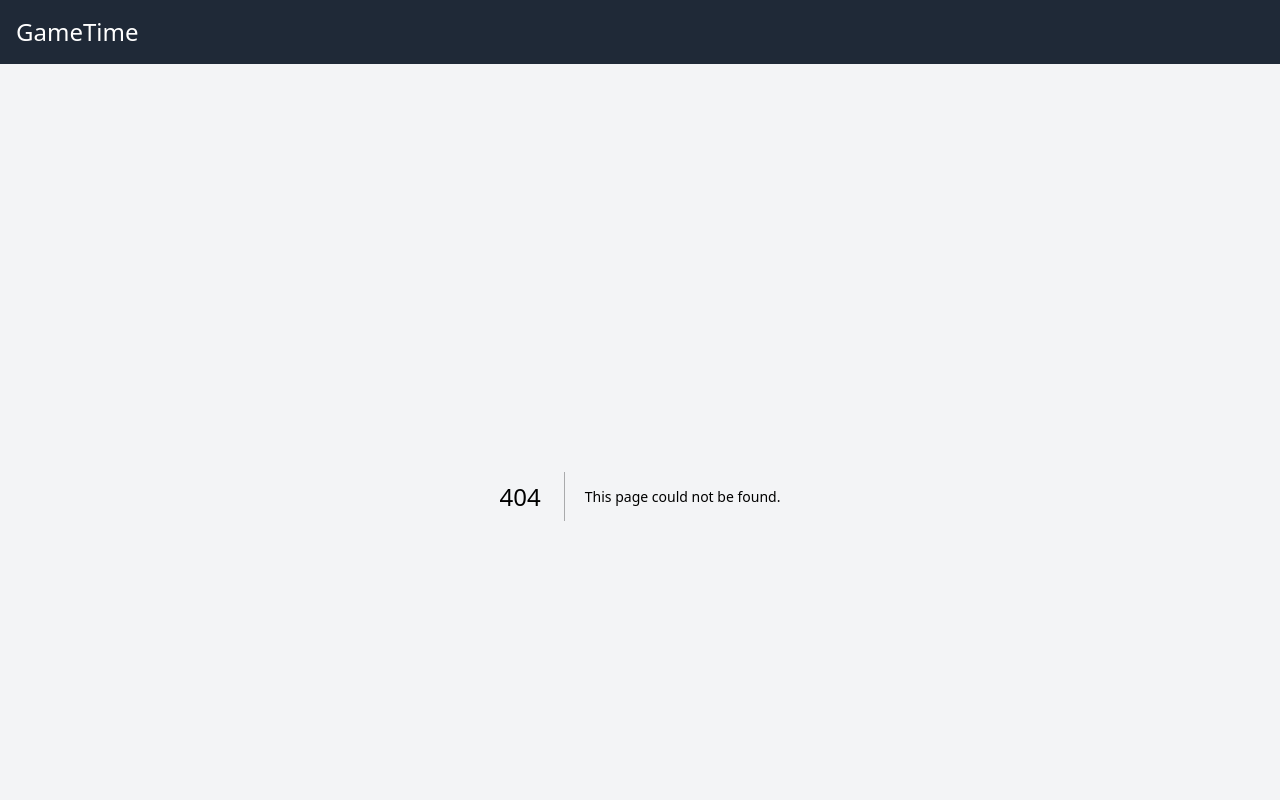
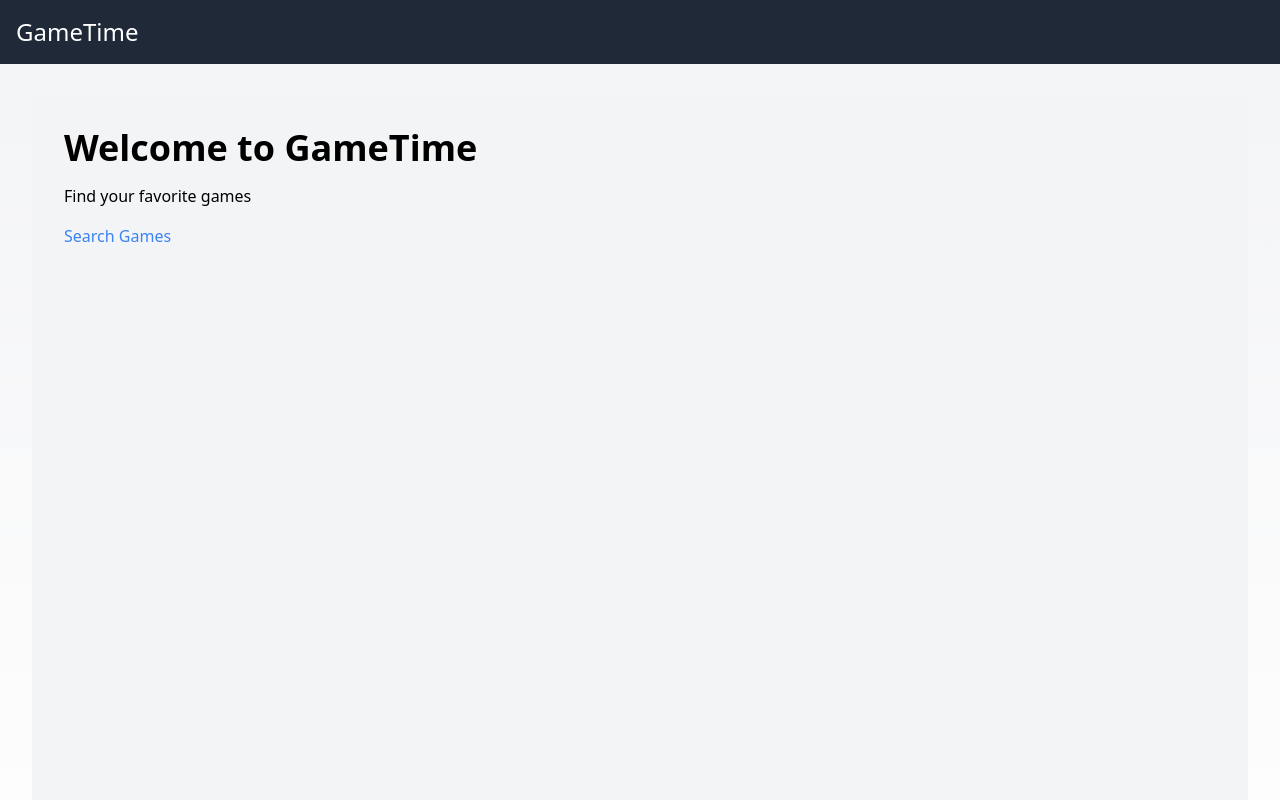
Before and after one commit to B9JagoNgadpro/gametime_frontend, a Next.js app: page /search in a window 1280 px wide. Before the commit this address had no page. Shown: the top 800 px of the page. Built offline with nearby package versions, Linux system fonts and the light colour scheme.

Commit message:
[FEATURE] Add search page with Tailwind CSS classes and functionality

```diff
--- /dev/null
+++ b/src/app/search/page.tsx
@@ -0,0 +1,13 @@
+import Link from 'next/link';
+
+export default function Home() {
+    return (
+        <div className="min-h-screen bg-gray-100 p-8 dark:bg-gray-900 dark:text-white">
+            <h2 className="text-4xl font-bold mb-4">Welcome to GameTime</h2>
+            <p className="mb-4">Find your favorite games</p>
+            <Link href="/search" className="link">
+                Search Games
+            </Link>
+        </div>
+    );
+}
```
